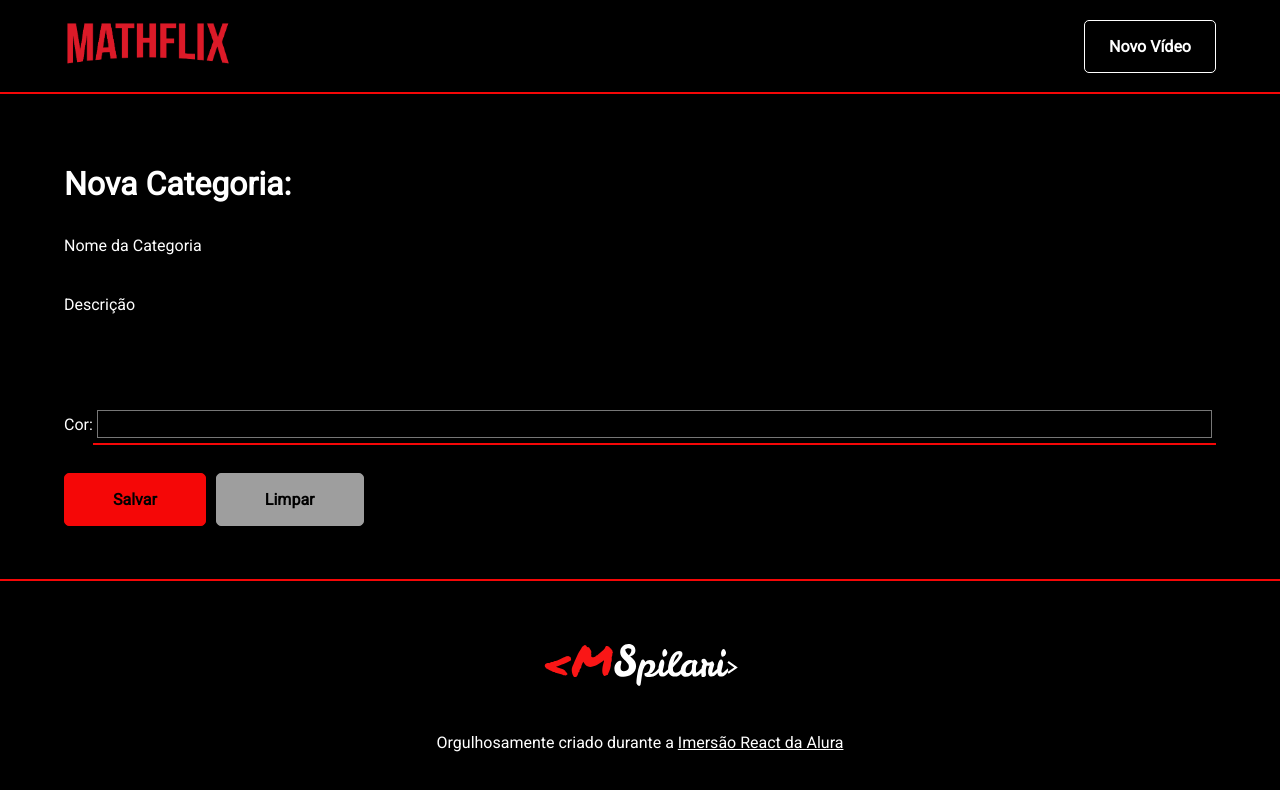
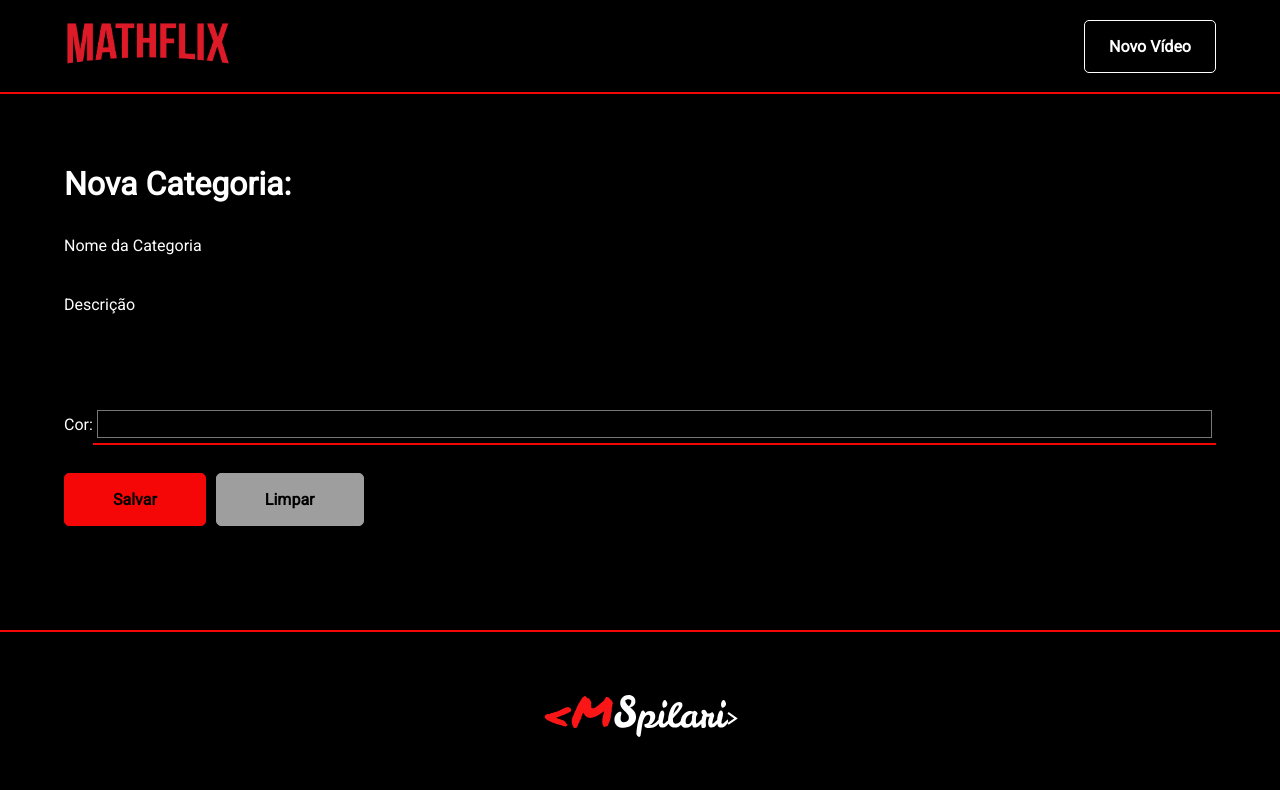
Before and after one commit to MSpilari/MathFlix, a React (Create React App) app: page /cadastro/category in a window 1280 px wide. Shown: the top 790 px of the page. Built offline with nearby package versions, Linux system fonts and the light colour scheme.

Commit message:
Update the link of footer

```diff
--- a/src/components/Footer/index.js
+++ b/src/components/Footer/index.js
@@ -6,16 +6,9 @@ import Logo from '../../assets/Logo.svg'
 function Footer() {
   return (
     <FooterBase>
-      <a target='_blank' rel=' noopener noreferrer' href="https://www.google.com">
+      <a target='_blank' rel=' noopener noreferrer' href="https://mspilariportfolio.vercel.app/">
         <MyLogo src={Logo} alt="MSpilari Logo" />
       </a>
-      <p>
-        Orgulhosamente criado durante a
-        {' '}
-        <a href="https://www.alura.com.br/">
-          Imersão React da Alura
-        </a>
-      </p>
     </FooterBase>
   );
 }
```
